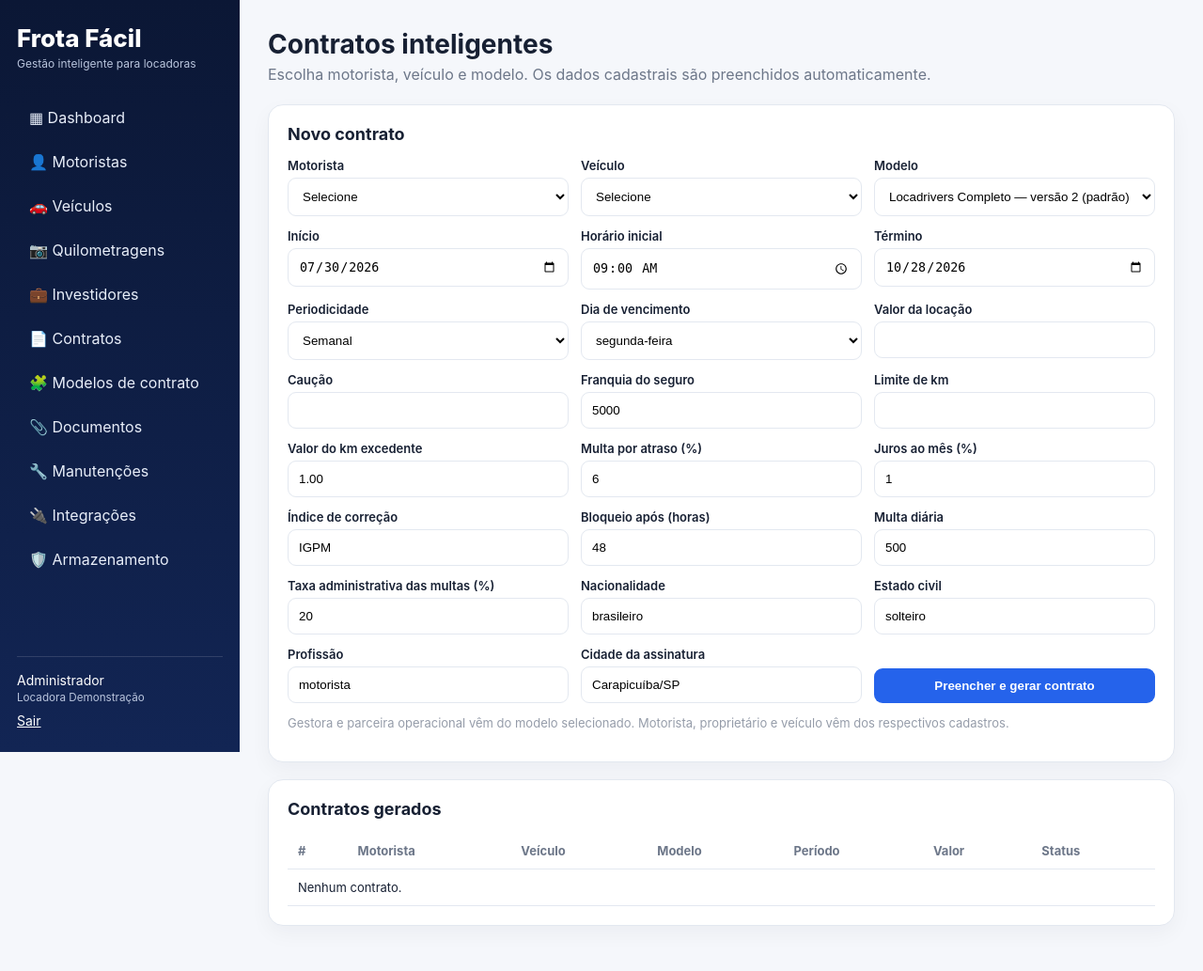
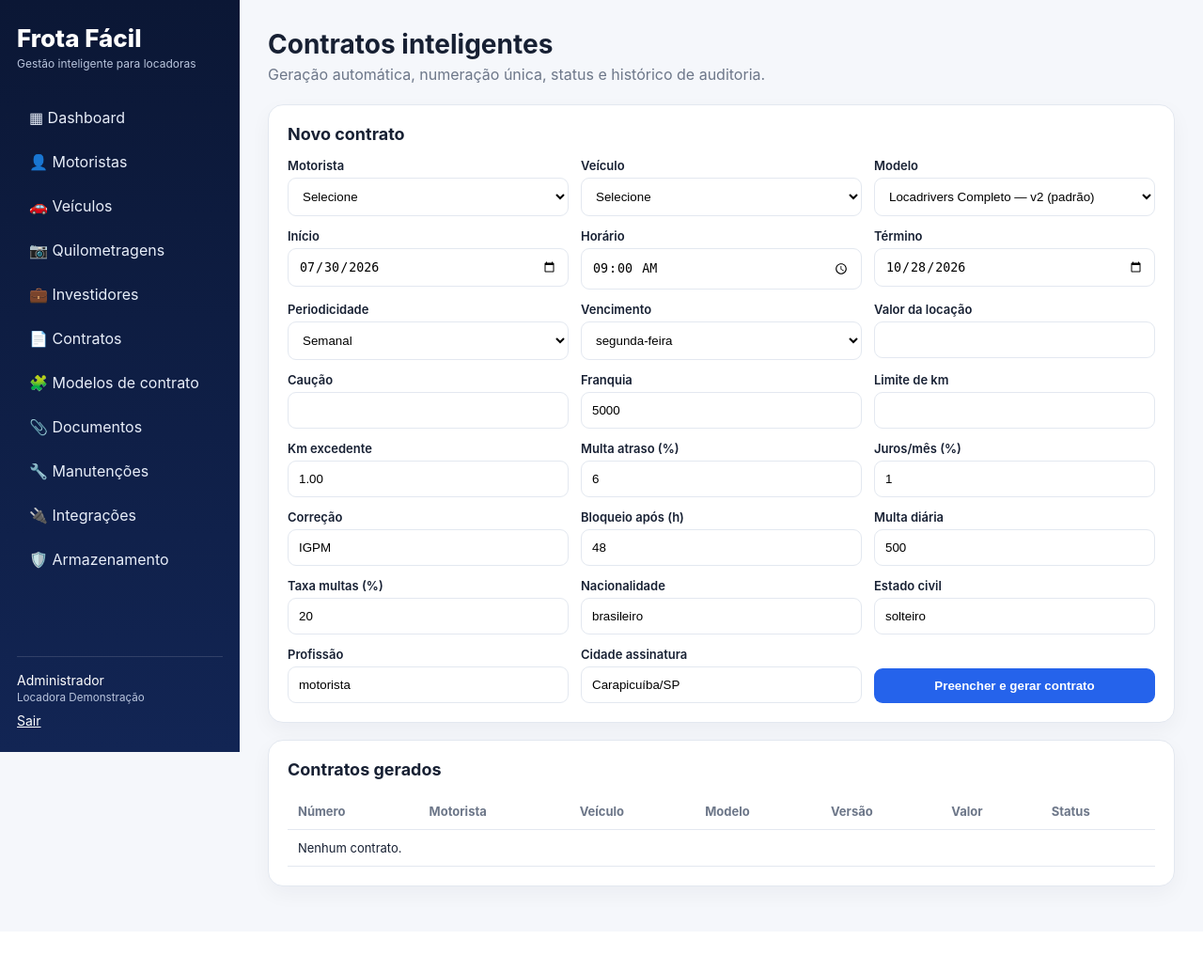
Before and after one commit to caelessa/saas, a Flask app: page /contratos in a window 1280 px wide. Shown: the whole page at 94% size. After the commit the page ends 958 px from the top, so only its background shows below. Run offline with Flask 3, Linux system fonts and the light colour scheme; a user stored in the database is signed in.

Commit message:
Add files via upload

```diff
--- a/templates/contratos.html
+++ b/templates/contratos.html
@@ -1,57 +1,26 @@
 {% extends 'base.html' %}
 {% block heading %}Contratos inteligentes{% endblock %}
-{% block subheading %}Escolha motorista, veículo e modelo. Os dados cadastrais são preenchidos automaticamente.{% endblock %}
+{% block subheading %}Geração automática, numeração única, status e histórico de auditoria.{% endblock %}
 {% block content %}
 {% if not modelos %}
-<section class="card">
-  <h2>Nenhum modelo ativo</h2>
-  <p>Cadastre um modelo ou instale o modelo Locadrivers/LCDVS antes de gerar contratos.</p>
-  <a class="button" href="{{url_for('modelos_contrato')}}">Abrir modelos de contrato</a>
-</section>
+<section class="card"><h2>Nenhum modelo ativo</h2><p>Cadastre um modelo ou instale o modelo Locadrivers/LCDVS.</p><a class="button" href="{{url_for('modelos_contrato')}}">Abrir modelos</a></section>
 {% else %}
-<section class="card">
-<h2>Novo contrato</h2>
+<section class="card"><h2>Novo contrato</h2>
 <form method="post" class="form-grid">
 <label>Motorista<select name="driver_id" required><option value="">Selecione</option>{% for x in motoristas %}<option value="{{x.id}}">{{x.nome}} — CPF {{x.cpf or 'não informado'}}</option>{% endfor %}</select></label>
 <label>Veículo<select name="vehicle_id" required><option value="">Selecione</option>{% for x in veiculos %}<option value="{{x.id}}">{{x.placa}} — {{x.marca_modelo}}</option>{% endfor %}</select></label>
-<label>Modelo<select name="template_id" required>{% for x in modelos %}<option value="{{x.id}}" {% if x.padrao %}selected{% endif %}>{{x.nome}} — versão {{x.versao}}{% if x.padrao %} (padrão){% endif %}</option>{% endfor %}</select></label>
-
-<label>Início<input type="date" name="data_inicio" value="{{hoje}}" required></label>
-<label>Horário inicial<input type="time" name="hora_inicio" value="09:00" required></label>
-<label>Término<input type="date" name="data_fim" value="{{fim_padrao}}" required></label>
-
+<label>Modelo<select name="template_id" required>{% for x in modelos %}<option value="{{x.id}}" {% if x.padrao %}selected{% endif %}>{{x.nome}} — v{{x.versao}}{% if x.padrao %} (padrão){% endif %}</option>{% endfor %}</select></label>
+<label>Início<input type="date" name="data_inicio" value="{{hoje}}" required></label><label>Horário<input type="time" name="hora_inicio" value="09:00" required></label><label>Término<input type="date" name="data_fim" value="{{fim_padrao}}" required></label>
 <label>Periodicidade<select name="periodicidade"><option>Semanal</option><option>Quinzenal</option><option>Mensal</option></select></label>
-<label>Dia de vencimento<select name="dia_vencimento"><option>segunda-feira</option><option>terça-feira</option><option>quarta-feira</option><option>quinta-feira</option><option>sexta-feira</option><option>sábado</option><option>domingo</option></select></label>
-<label>Valor da locação<input type="number" step="0.01" min="0" name="valor_locacao" required></label>
-<label>Caução<input type="number" step="0.01" min="0" name="caucao" required></label>
-<label>Franquia do seguro<input type="number" step="0.01" min="0" name="franquia" value="5000" required></label>
-<label>Limite de km<input type="number" min="0" name="limite_km"></label>
-<label>Valor do km excedente<input type="number" step="0.01" min="0" name="valor_km_excedente" value="1.00"></label>
-
-<label>Multa por atraso (%)<input type="number" step="0.01" min="0" name="multa_atraso_percentual" value="6"></label>
-<label>Juros ao mês (%)<input type="number" step="0.01" min="0" name="juros_mes_percentual" value="1"></label>
-<label>Índice de correção<input name="indice_correcao" value="IGPM"></label>
-<label>Bloqueio após (horas)<input type="number" min="0" name="prazo_bloqueio_horas" value="48"></label>
-<label>Multa diária<input type="number" step="0.01" min="0" name="multa_diaria" value="500"></label>
-<label>Taxa administrativa das multas (%)<input type="number" step="0.01" min="0" name="taxa_adm_multas_percentual" value="20"></label>
-
-<label>Nacionalidade<input name="nacionalidade" value="brasileiro"></label>
-<label>Estado civil<input name="estado_civil" value="solteiro"></label>
-<label>Profissão<input name="profissao" value="motorista"></label>
-<label>Cidade da assinatura<input name="cidade_assinatura" value="Carapicuíba/SP"></label>
-<button>Preencher e gerar contrato</button>
-</form>
-<p class="muted">Gestora e parceira operacional vêm do modelo selecionado. Motorista, proprietário e veículo vêm dos respectivos cadastros.</p>
-</section>
+<label>Vencimento<select name="dia_vencimento">{% for d in ['segunda-feira','terça-feira','quarta-feira','quinta-feira','sexta-feira','sábado','domingo'] %}<option>{{d}}</option>{% endfor %}</select></label>
+<label>Valor da locação<input type="number" step="0.01" min="0" name="valor_locacao" required></label><label>Caução<input type="number" step="0.01" min="0" name="caucao" required></label><label>Franquia<input type="number" step="0.01" min="0" name="franquia" value="5000" required></label>
+<label>Limite de km<input type="number" min="0" name="limite_km"></label><label>Km excedente<input type="number" step="0.01" min="0" name="valor_km_excedente" value="1.00"></label>
+<label>Multa atraso (%)<input type="number" step="0.01" name="multa_atraso_percentual" value="6"></label><label>Juros/mês (%)<input type="number" step="0.01" name="juros_mes_percentual" value="1"></label><label>Correção<input name="indice_correcao" value="IGPM"></label>
+<label>Bloqueio após (h)<input type="number" name="prazo_bloqueio_horas" value="48"></label><label>Multa diária<input type="number" step="0.01" name="multa_diaria" value="500"></label><label>Taxa multas (%)<input type="number" step="0.01" name="taxa_adm_multas_percentual" value="20"></label>
+<label>Nacionalidade<input name="nacionalidade" value="brasileiro"></label><label>Estado civil<input name="estado_civil" value="solteiro"></label><label>Profissão<input name="profissao" value="motorista"></label><label>Cidade assinatura<input name="cidade_assinatura" value="Carapicuíba/SP"></label>
+<button>Preencher e gerar contrato</button></form></section>
 {% endif %}
-
-<section class="card"><h2>Contratos gerados</h2>
-<table><tr><th>#</th><th>Motorista</th><th>Veículo</th><th>Modelo</th><th>Período</th><th>Valor</th><th>Status</th></tr>
-{% for x in items %}<tr>
-<td><a href="{{url_for('contrato_detalhe',id=x.id)}}">{{x.id}}</a></td>
-<td>{{x.driver.nome}}</td><td>{{x.vehicle.placa}}</td>
-<td>{{x.template_nome or (x.template.nome if x.template else '-')}} v{{x.template_versao or 1}}</td>
-<td>{{x.data_inicio}} a {{x.data_fim}}</td><td>R$ {{'%.2f'|format(x.valor_locacao or 0)}}</td><td><span class="badge">{{x.status}}</span></td>
-</tr>{% else %}<tr><td colspan="7">Nenhum contrato.</td></tr>{% endfor %}</table>
-</section>
+<section class="card"><h2>Contratos gerados</h2><div class="table-wrap"><table><thead><tr><th>Número</th><th>Motorista</th><th>Veículo</th><th>Modelo</th><th>Versão</th><th>Valor</th><th>Status</th></tr></thead><tbody>
+{% for x in items %}<tr><td><a href="{{url_for('contrato_detalhe',id=x.id)}}"><strong>{{x.numero_contrato or ('Contrato #' ~ x.id)}}</strong></a></td><td>{{x.driver.nome}}</td><td>{{x.vehicle.placa}}</td><td>{{x.template_nome or '-'}}</td><td>{{x.versao or 1}}</td><td>R$ {{'%.2f'|format(x.valor_locacao or 0)}}</td><td><span class="badge">{{x.status}}</span></td></tr>{% else %}<tr><td colspan="7">Nenhum contrato.</td></tr>{% endfor %}
+</tbody></table></div></section>
 {% endblock %}
```
Also changed, not shown: templates/contrato_detalhe.html (+9 -5 lines).
